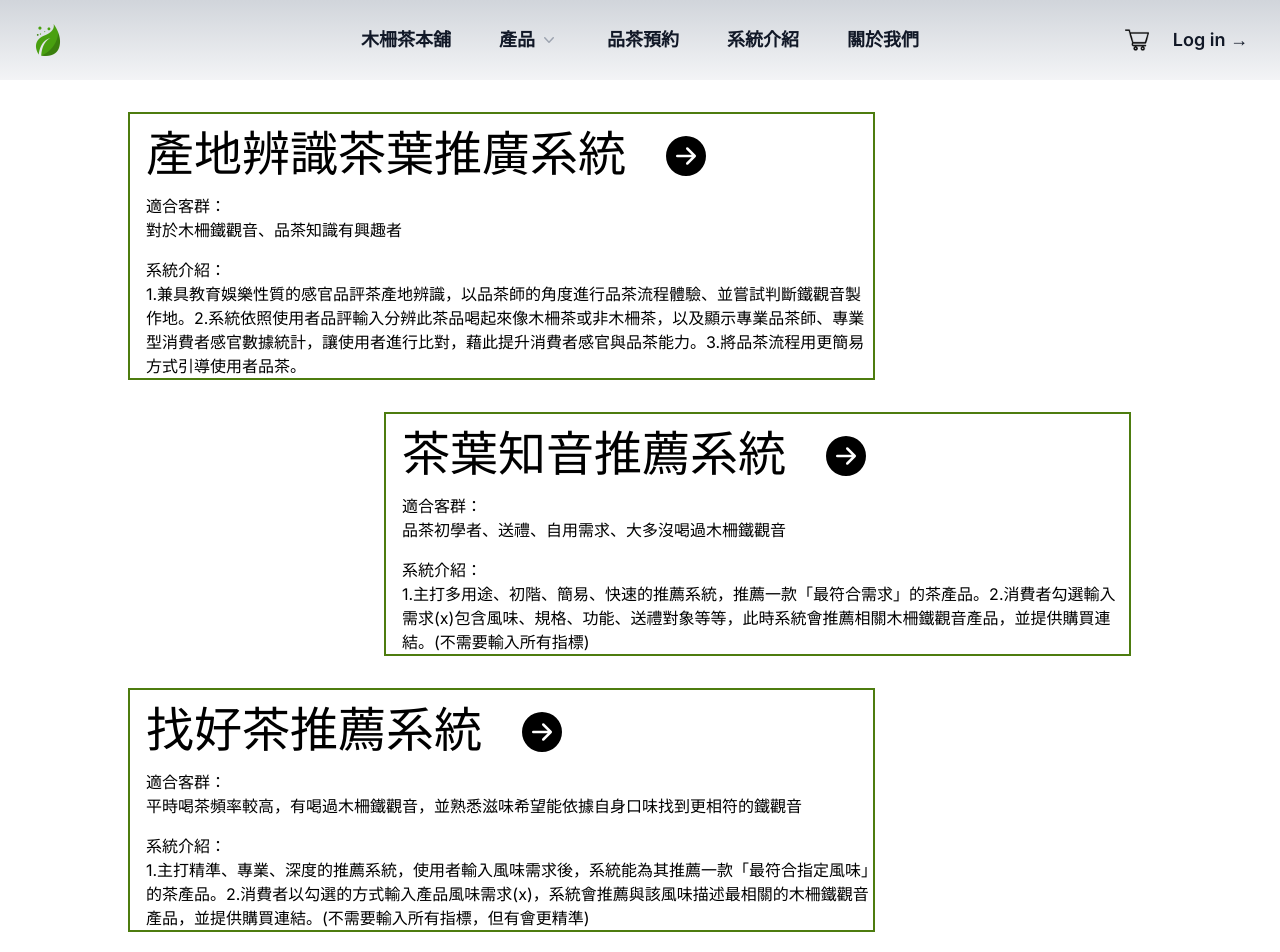
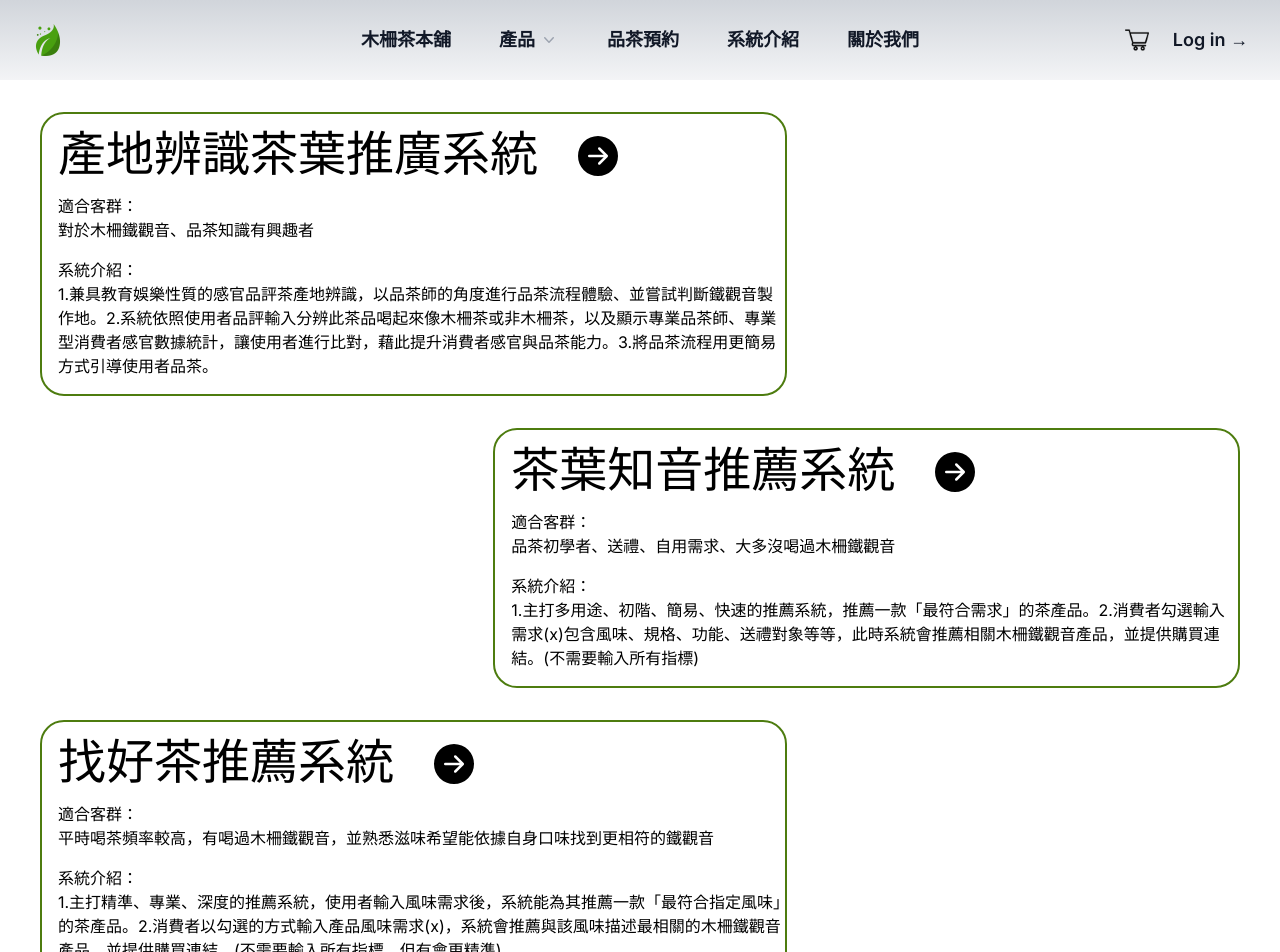
Before and after one commit to Mattis3858/graduation_with_next, a Next.js app: page / in a window 1280 px wide. Shown: the top 952 px of the page. Built offline with nearby package versions, Linux system fonts and the light colour scheme.

Commit message:
更新首頁

```diff
--- a/app/page.js
+++ b/app/page.js
@@ -6,23 +6,23 @@ export default function Home() {
         title="產地辨識茶葉推廣系統"
         customer="對於木柵鐵觀音、品茶知識有興趣者"
         description="1.兼具教育娛樂性質的感官品評茶產地辨識，以品茶師的角度進行品茶流程體驗、並嘗試判斷鐵觀音製作地。2.系統依照使用者品評輸入分辨此茶品喝起來像木柵茶或非木柵茶，以及顯示專業品茶師、專業型消費者感官數據統計，讓使用者進行比對，藉此提升消費者感官與品茶能力。3.將品茶流程用更簡易方式引導使用者品茶。"
-        marginLeft="10%"
-        link="/產地辨識推廣系統"
+        marginLeft="m-auto ml-10"
+        link="/teaidentification"
       />
       <SystemIntroduction
         title="茶葉知音推薦系統"
         customer="品茶初學者、送禮、自用需求、大多沒喝過木柵鐵觀音"
         description="1.主打多用途、初階、簡易、快速的推薦系統，推薦一款「最符合需求」的茶產品。2.消費者勾選輸入需求(x)包含風味、規格、功能、送禮對象等等，此時系統會推薦相關木柵鐵觀音產品，並提供購買連結。(不需要輸入所有指標)"
-        marginLeft="30%"
-        link="/"
+        marginLeft="m-auto mr-10"
+        link="/teafriend"
       />
       <SystemIntroduction
         title="找好茶推薦系統"
         customer="平時喝茶頻率較高，有喝過木柵鐵觀音，並熟悉滋味希望能依據自身口味找到更相符的鐵觀音"
         description="
         1.主打精準、專業、深度的推薦系統，使用者輸入風味需求後，系統能為其推薦一款「最符合指定風味」的茶產品。2.消費者以勾選的方式輸入產品風味需求(x)，系統會推薦與該風味描述最相關的木柵鐵觀音產品，並提供購買連結。(不需要輸入所有指標，但有會更精準)"
-        marginLeft="10%"
-        link="/"
+        marginLeft="m-auto ml-10"
+        link="/goodtea"
       />
     </main>
   );
@@ -37,8 +37,7 @@ const SystemIntroduction = ({
 }) => {
   return (
     <div
-      className="w-7/12 border-solid border-lime-700 border-2 mb-8"
-      style={{ marginLeft }}
+      className={`w-7/12 border-solid border-lime-700 rounded-3xl border-2 mb-8 ${marginLeft}`}
     >
       <div className="ml-4">
         <div className=" flex">
@@ -54,7 +53,7 @@ const SystemIntroduction = ({
           <div>適合客群：</div>
           <div>{customer}</div>
         </div>
-        <div className="mt-4">
+        <div className="mt-4 mb-4">
           <div>系統介紹：</div>
           <div>{description}</div>
         </div>
```
